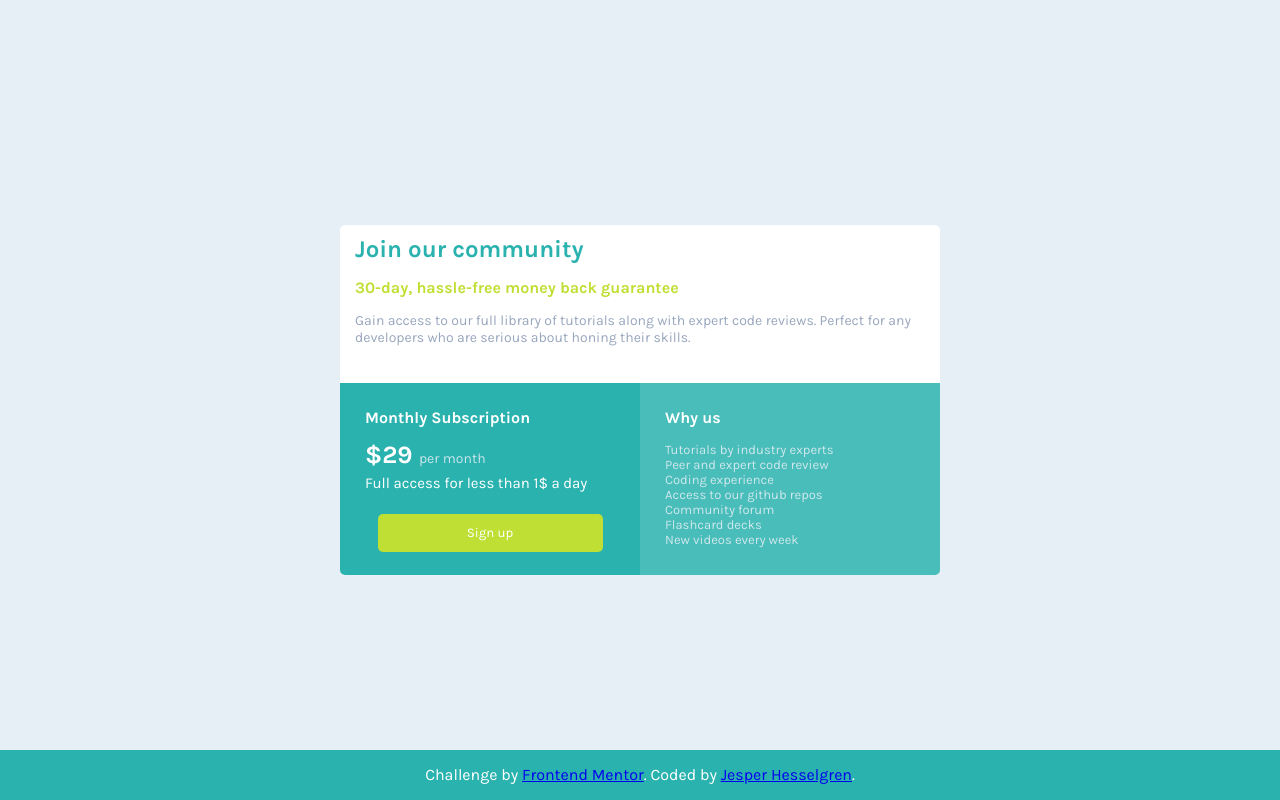
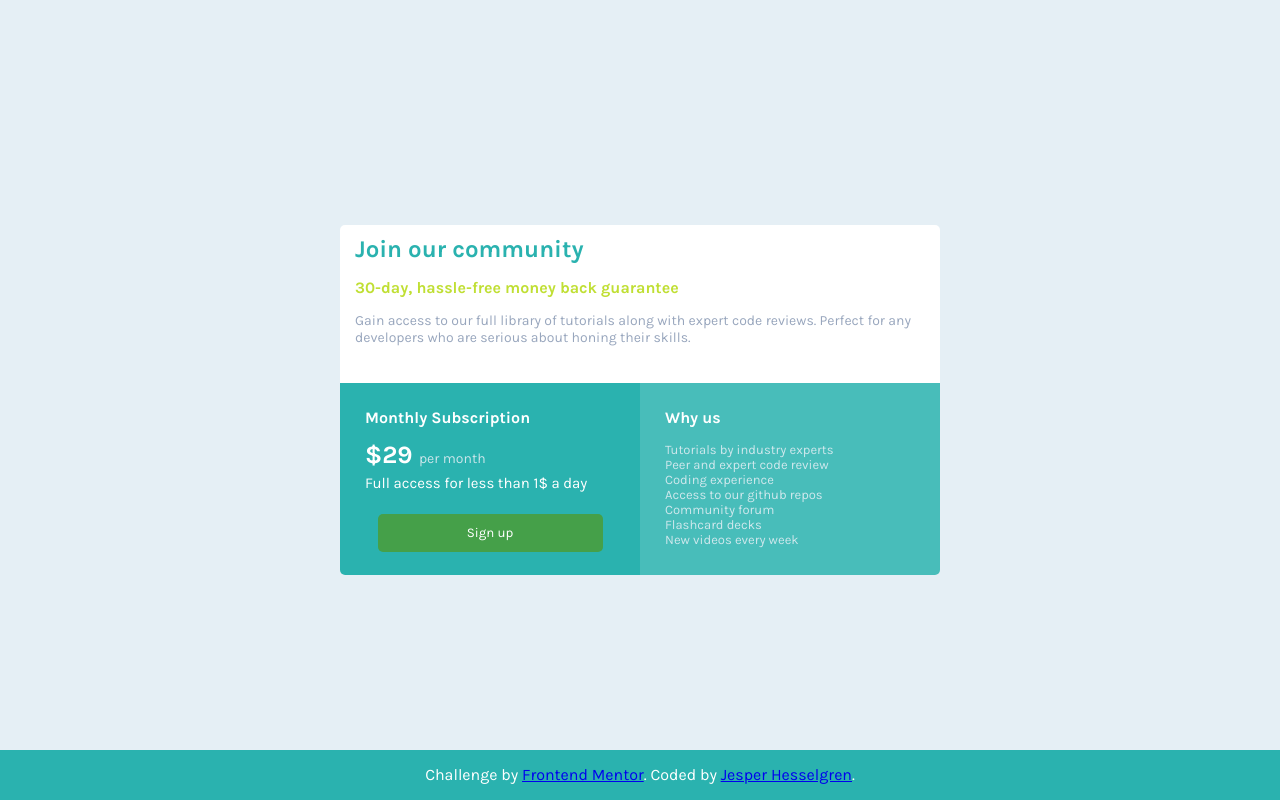
Before and after one commit to Jepennn/single-price-grid-component, a plain HTML site: page index.html in a window 1280 px wide. In both pictures the pointer is over the button "Sign up". Drawn offline with Linux system fonts and the light colour scheme.

Commit message:
Added hover function for button

```diff
--- a/style.css
+++ b/style.css
@@ -45,6 +45,12 @@ button {
     margin: 0 auto;
     position: relative;
     top: 65px;
+    transition-duration: 0.4s;
+}
+
+button:hover {
+    background-color: #45a049; /* Mörkare grön */
+    color: white;
 }
 
 .main-square{
```
